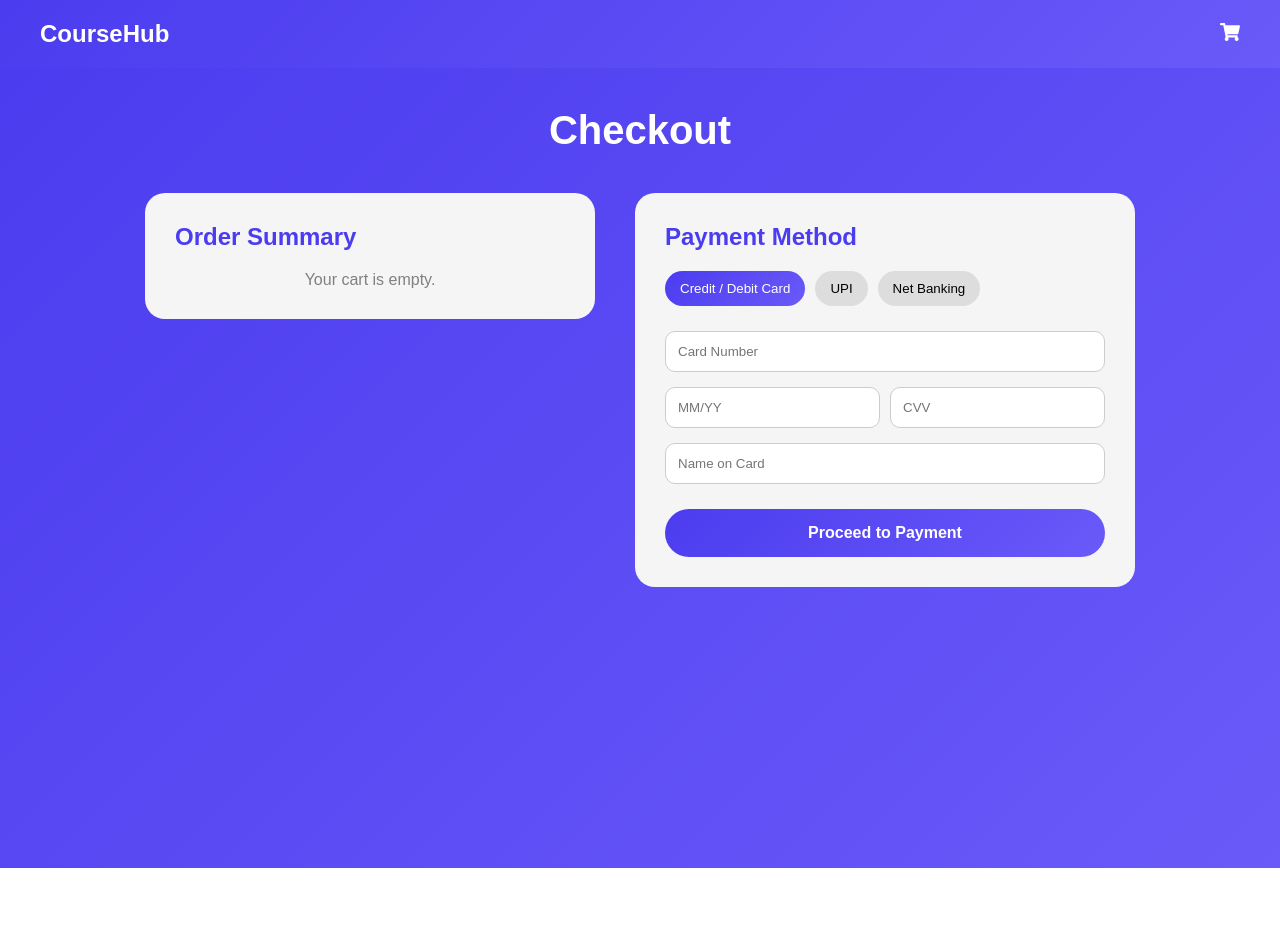
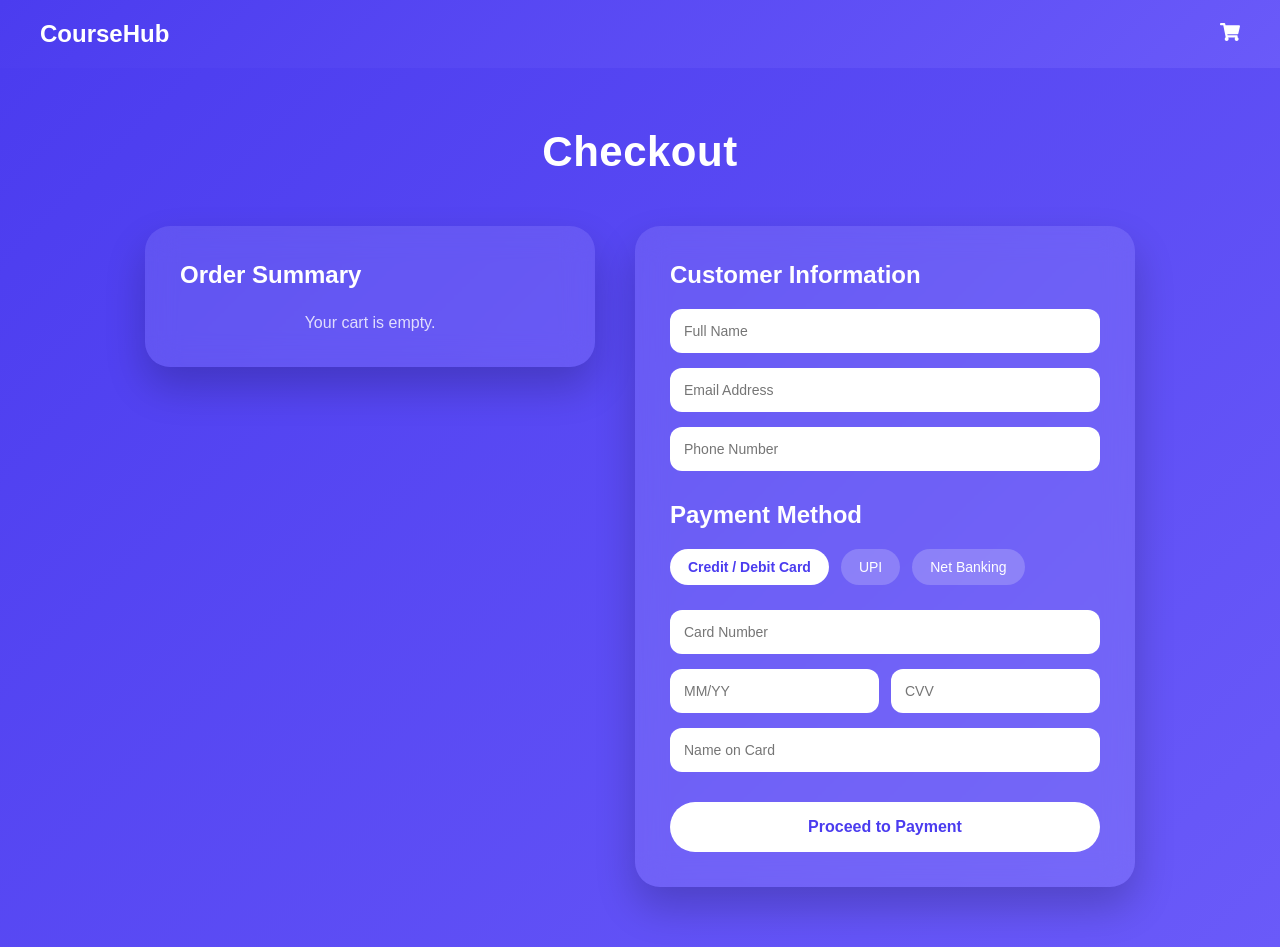
Before and after one commit to madhu-famelyn/famelyn-app, a React (Create React App) app in the folder famelyn/: page /cart in a window 1280 px wide. Before the commit the page ends 868 px from the top, so only its background shows below. Built offline with nearby package versions, Linux system fonts and the light colour scheme.

Commit message:
updated code

```diff
--- a/famelyn/src/pages/Cart/Cart.css
+++ b/famelyn/src/pages/Cart/Cart.css
@@ -1,18 +1,21 @@
 .cart-page {
   min-height: 100vh;
-  padding: 40px;
+  padding: 60px 40px;
   background: linear-gradient(135deg, #4b3cef, #6a5af9);
-  color: #333;
+  color: white;
+  font-family: "Poppins", sans-serif;
 }
 
+/* Title */
 .checkout-title {
   text-align: center;
-  color: white;
-  margin-bottom: 40px;
-  font-size: 40px;
-  font-weight: 600;
+  margin-bottom: 50px;
+  font-size: 42px;
+  font-weight: 700;
+  letter-spacing: 0.5px;
 }
 
+/* Layout */
 .checkout-container {
   display: flex;
   gap: 40px;
@@ -21,109 +24,170 @@
   flex-wrap: wrap;
 }
 
-/* LEFT */
+/* LEFT - Order Summary */
 .order-summary {
-  background: #f5f5f5;
+  background: rgba(255, 255, 255, 0.1);
+  backdrop-filter: blur(15px);
   width: 450px;
-  padding: 30px;
-  border-radius: 20px;
+  padding: 35px;
+  border-radius: 25px;
+  box-shadow: 0 20px 40px rgba(0, 0, 0, 0.2);
+  color: white;
 }
 
 .order-summary h2 {
-  margin-bottom: 20px;
-  color: #4b3cef;
+  margin-bottom: 25px;
+  font-weight: 600;
 }
 
 .summary-item {
   display: flex;
   justify-content: space-between;
   margin-bottom: 20px;
-  border-bottom: 1px solid #ddd;
-  padding-bottom: 10px;
+  padding-bottom: 15px;
+  border-bottom: 1px solid rgba(255, 255, 255, 0.2);
+}
+
+.summary-item p {
+  font-weight: 500;
 }
 
 .remove-btn {
   background: none;
   border: none;
-  color: red;
+  color: #ff6b6b;
   cursor: pointer;
   font-size: 13px;
+  margin-top: 5px;
 }
 
 .summary-line,
 .summary-total {
   display: flex;
   justify-content: space-between;
-  margin-top: 15px;
+  margin-top: 20px;
   font-weight: 500;
 }
 
 .summary-total {
   font-size: 20px;
+  font-weight: 700;
+  margin-top: 25px;
+}
+
+.empty {
+  text-align: center;
+  opacity: 0.8;
+}
+
+/* RIGHT - Payment */
+.payment-section {
+  background: rgba(255, 255, 255, 0.1);
+  backdrop-filter: blur(15px);
+  width: 500px;
+  padding: 35px;
+  border-radius: 25px;
+  box-shadow: 0 20px 40px rgba(0, 0, 0, 0.2);
+  color: white;
+}
+
+.payment-section h2 {
+  margin-bottom: 20px;
+  font-weight: 600;
+}
+
+/* Customer Info */
+.customer-form {
+  display: flex;
+  flex-direction: column;
+  gap: 15px;
+  margin-bottom: 30px;
+}
+
+.customer-form input {
+  padding: 14px;
+  border-radius: 12px;
+  border: none;
+  outline: none;
+  font-size: 14px;
+}
+
+/* Payment Options */
+.payment-options {
+  display: flex;
+  gap: 12px;
+  margin-bottom: 25px;
+  flex-wrap: wrap;
+}
+
+.pay-option {
+  padding: 10px 18px;
+  border-radius: 25px;
+  border: none;
+  cursor: pointer;
+  background: rgba(255, 255, 255, 0.2);
+  color: white;
+  font-size: 14px;
+  transition: 0.3s ease;
+}
+
+.pay-option:hover {
+  background: rgba(255, 255, 255, 0.3);
+}
+
+.pay-option.active {
+  background: white;
   color: #4b3cef;
   font-weight: 600;
 }
 
-.empty {
-  text-align: center;
-  color: gray;
-}
-
-/* RIGHT */
-.payment-section {
-  background: #f5f5f5;
-  width: 500px;
-  padding: 30px;
-  border-radius: 20px;
-}
-
-.payment-section h2 {
-  margin-bottom: 20px;
-  color: #4b3cef;
-}
-
-.payment-options {
-  display: flex;
-  gap: 10px;
-  margin-bottom: 25px;
-}
-
-.pay-option {
-  padding: 10px 15px;
-  border-radius: 20px;
-  border: none;
-  cursor: pointer;
-  background: #ddd;
-}
-
-.pay-option.active {
-  background: linear-gradient(135deg, #4b3cef, #6a5af9);
-  color: white;
-}
-
+/* Payment Form */
 .payment-form input,
 .payment-form select {
   width: 100%;
-  padding: 12px;
+  padding: 14px;
   margin-bottom: 15px;
-  border-radius: 10px;
-  border: 1px solid #ccc;
+  border-radius: 12px;
+  border: none;
+  outline: none;
+  font-size: 14px;
 }
 
 .row {
   display: flex;
-  gap: 10px;
+  gap: 12px;
 }
 
+/* Pay Button */
 .pay-button {
   width: 100%;
-  padding: 15px;
+  padding: 16px;
   border-radius: 30px;
   border: none;
-  background: linear-gradient(135deg, #4b3cef, #6a5af9);
-  color: white;
+  background: white;
+  color: #4b3cef;
   font-size: 16px;
-  font-weight: 600;
+  font-weight: 700;
   cursor: pointer;
-  margin-top: 10px;
+  margin-top: 15px;
+  transition: 0.3s ease;
 }
+
+.pay-button:hover {
+  transform: translateY(-2px);
+  box-shadow: 0 10px 20px rgba(0, 0, 0, 0.25);
+}
+
+/* Responsive */
+@media (max-width: 992px) {
+  .checkout-container {
+    flex-direction: column;
+    align-items: center;
+  }
+
+  .order-summary,
+  .payment-section {
+    width: 100%;
+    max-width: 600px;
+  }
+}
--- a/famelyn/src/pages/Cart/Cart.js
+++ b/famelyn/src/pages/Cart/Cart.js
@@ -9,6 +9,13 @@ const GST_PERCENTAGE = 18;
 function Cart() {
   const [cartItems, setCartItems] = useState([]);
   const [paymentMethod, setPaymentMethod] = useState("card");
+
+  // ✅ New State for Customer Info
+  const [customerInfo, setCustomerInfo] = useState({
+    name: "",
+    email: "",
+    phone: "",
+  });
 
   useEffect(() => {
     loadCart();
@@ -96,6 +103,47 @@ function Cart() {
 
           {/* RIGHT - Payment */}
           <div className="payment-section">
+            <h2>Customer Information</h2>
+
+            {/* ✅ New Customer Fields */}
+            <div className="customer-form">
+              <input
+                type="text"
+                placeholder="Full Name"
+                value={customerInfo.name}
+                onChange={(e) =>
+                  setCustomerInfo({
+                    ...customerInfo,
+                    name: e.target.value,
+                  })
+                }
+              />
+
+              <input
+                type="email"
+                placeholder="Email Address"
+                value={customerInfo.email}
+                onChange={(e) =>
+                  setCustomerInfo({
+                    ...customerInfo,
+                    email: e.target.value,
+                  })
+                }
+              />
+
+              <input
+                type="tel"
+                placeholder="Phone Number"
+                value={customerInfo.phone}
+                onChange={(e) =>
+                  setCustomerInfo({
+                    ...customerInfo,
+                    phone: e.target.value,
+                  })
+                }
+              />
+            </div>
+
             <h2>Payment Method</h2>
 
             <div className="payment-options">
@@ -127,7 +175,6 @@ function Cart() {
               </button>
             </div>
 
-            {/* Dynamic Inputs */}
             <div className="payment-form">
               {paymentMethod === "card" && (
                 <>
--- a/famelyn/src/pages/Courses/Courses.js
+++ b/famelyn/src/pages/Courses/Courses.js
@@ -1,6 +1,6 @@
 import React from "react";
 import "./Courses.css";
-import { FaStar, FaShoppingCart } from "react-icons/fa";
+import { FaStar } from "react-icons/fa";
 import { useNavigate } from "react-router-dom";
 import coursesData from "../../Data/coursesData";
 import Header from "../Header/header";
```
